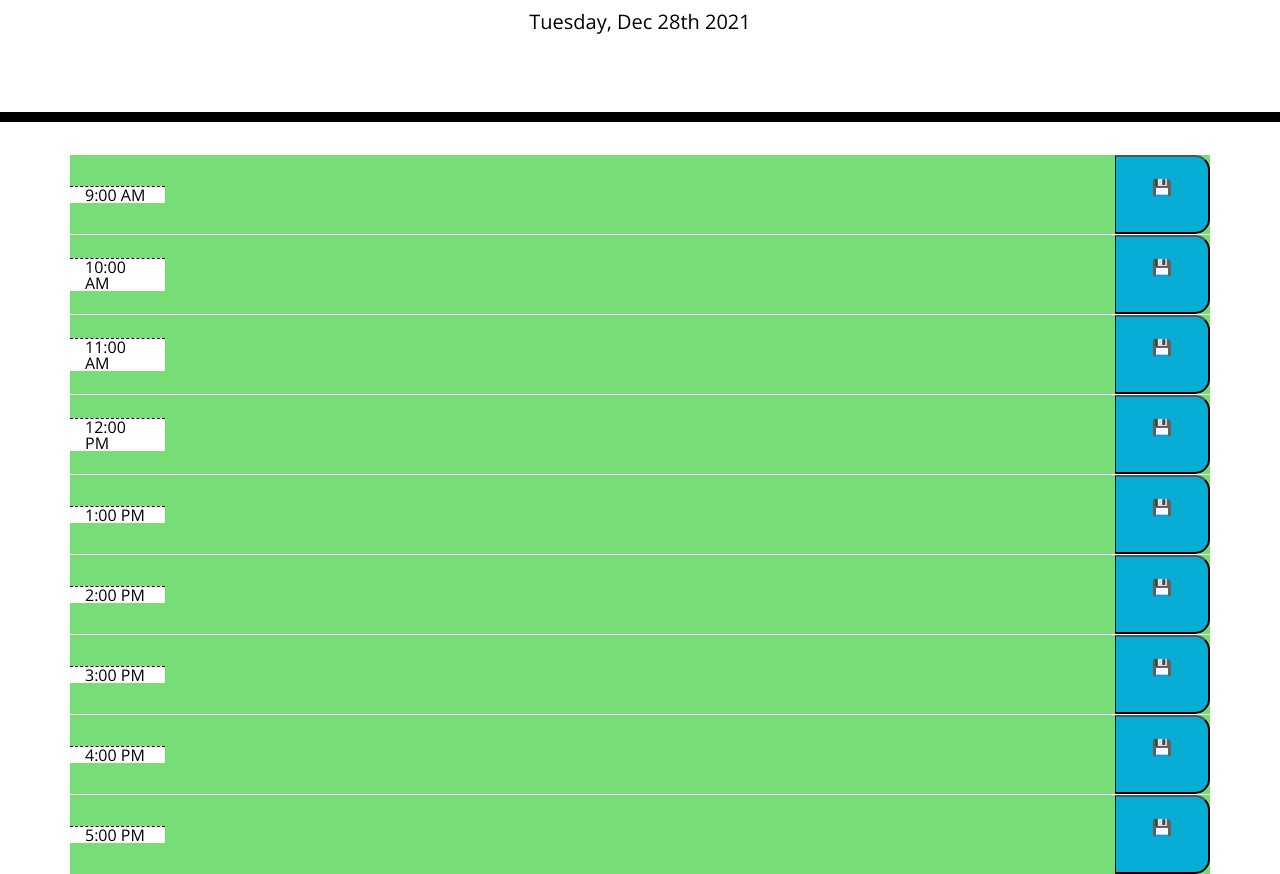
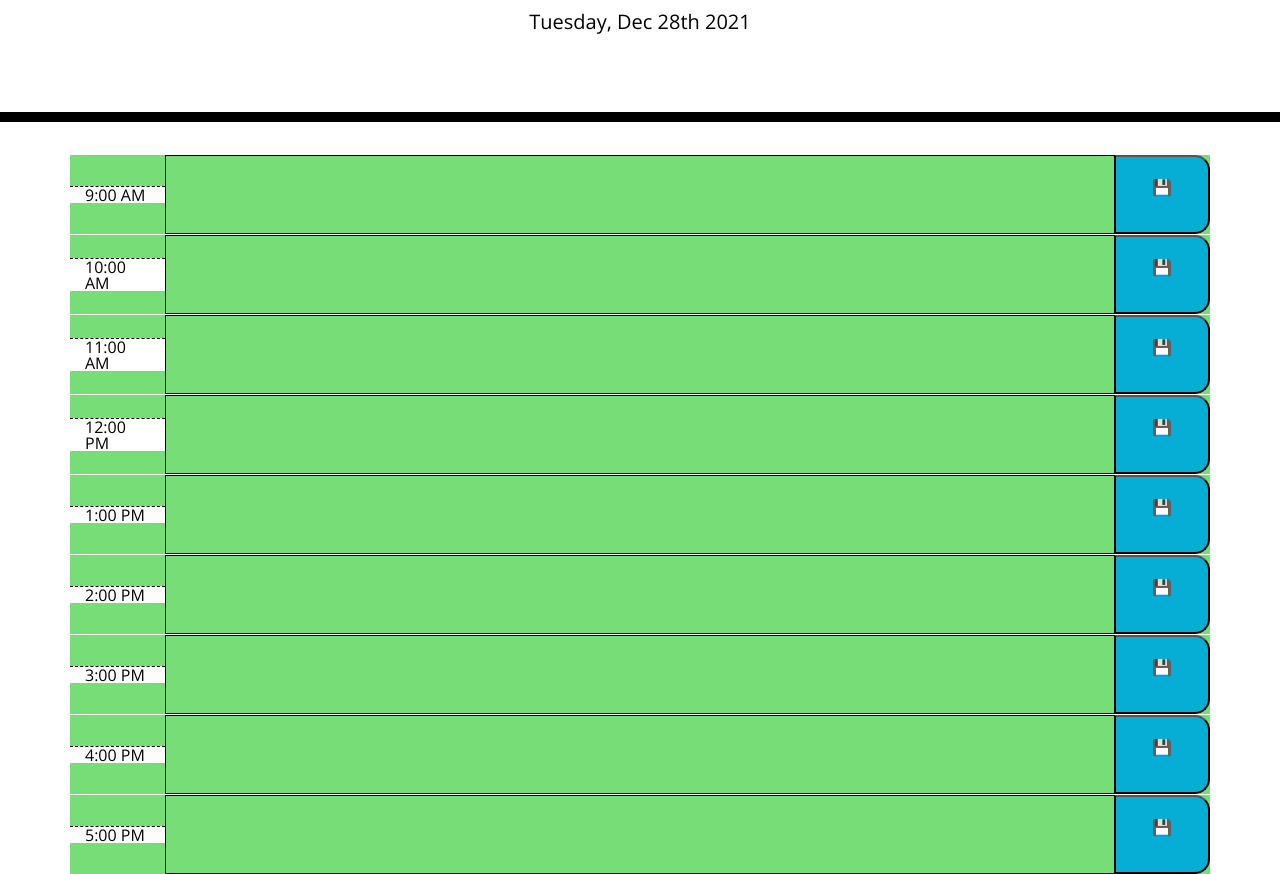
Before and after one commit to SBour1/day-planner, a plain HTML site: page index.html in a window 1280 px wide. Shown: the part 182-1056 px from the top of the page. Drawn offline with nearby package versions, Linux system fonts and the light colour scheme.

Commit message:
added button functionality and created text areas

```diff
--- a/assets/js/script.js
+++ b/assets/js/script.js
@@ -40,4 +40,8 @@ setTimeout(function () {
     setInterval(timeCheck, 3600000)
 }, timeUpdate);
 
+$(".saveBtn").click(function() {
+    console.log("hello");
+})
+
 timeCheck();
--- a/index.html
+++ b/index.html
@@ -22,55 +22,55 @@
     <div class="container">
         <div id="9" class="row appt-info">
             <div class="col-1 hour my-auto">9:00 AM</div>
-            <div class="col task"></div>
+            <textarea class="col task"></textarea>
             <button class="col-1 saveBtn d-flex justify-content-center align-items-center">💾
             </button>
         </div>
         <div id="10" class="row appt-info">
             <div class="col-1 hour my-auto">10:00 AM</div>
-            <div class="col task"></div>
+            <textarea class="col task"></textarea>
             <button class="col-1 saveBtn d-flex justify-content-center align-items-center">💾
             </button>
         </div>
         <div id="11" class="row appt-info">
             <div class="col-1 hour my-auto">11:00 AM</div>
-            <div class="col task"></div>
+            <textarea class="col task"></textarea>
             <button class="col-1 saveBtn d-flex justify-content-center align-items-center">💾
             </button>
         </div>
         <div id="12" class="row appt-info">
             <div class="col-1 hour my-auto">12:00 PM</div>
-            <div class="col task"></div>
+            <textarea class="col task"></textarea>
             <button class="col-1 saveBtn d-flex justify-content-center align-items-center">💾
             </button>
         </div>
         <div id="13" class="row appt-info">
             <div class="col-1 hour my-auto">1:00 PM</div>
-            <div class="col task"></div>
+            <textarea class="col task"></textarea>
             <button class="col-1 saveBtn d-flex justify-content-center align-items-center">💾
             </button>
         </div>
         <div id="14" class="row appt-info">
             <div class="col-1 hour my-auto">2:00 PM</div>
-            <div class="col task"></div>
+            <textarea class="col task"></textarea>
             <button class="col-1 saveBtn d-flex justify-content-center align-items-center">💾
             </button>
         </div>
         <div id="15" class="row appt-info">
             <div class="col-1 hour my-auto">3:00 PM</div>
-            <div class="col task"></div>
+            <textarea class="col task"></textarea>
             <button class="col-1 saveBtn d-flex justify-content-center align-items-center">💾
             </button>
         </div>
         <div id="16" class="row appt-info">
             <div class="col-1 hour my-auto">4:00 PM</div>
-            <div class="col task"></div>
+            <textarea class="col task"></textarea>
             <button class="col-1 saveBtn d-flex justify-content-center align-items-center">💾
             </button>
         </div>
         <div id="17" class="row appt-info">
             <div class="col-1 hour my-auto">5:00 PM</div>
-            <div class="col task"></div>
+            <textarea class="col task"></textarea>
             <button class="col-1 saveBtn d-flex justify-content-center align-items-center">💾
             </button>
         </div>
```
